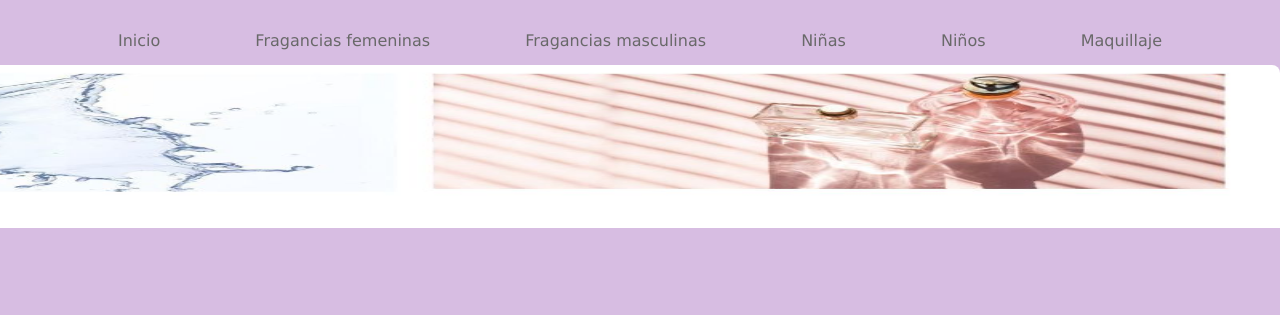
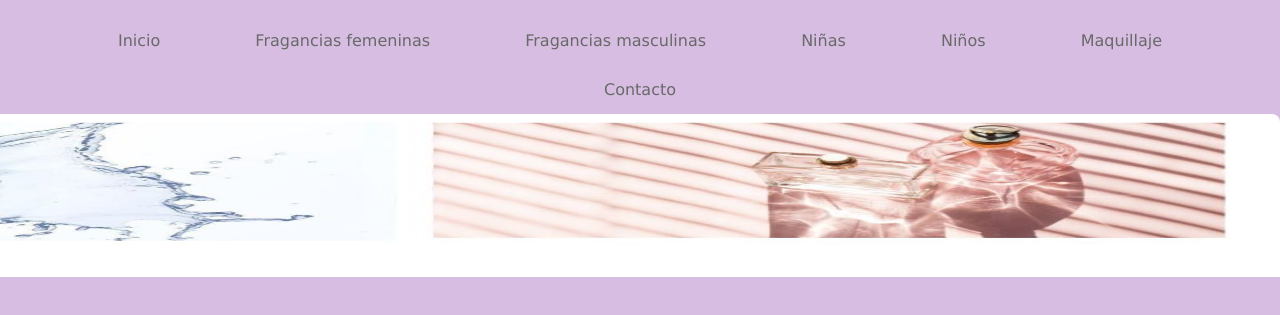
Before and after one commit to AngeOrocopey/eclatparfumerie, a plain HTML site: page index.html in a window 1280 px wide. Shown: the part 71-386 px from the top of the page. Drawn offline with Linux system fonts and the light colour scheme; files whose address does not match are found by name; a web font is replaced by a local one.

Commit message:
Update index.html

```diff
--- a/index.html
+++ b/index.html
@@ -20,6 +20,7 @@
         <a href="" class="nav-link">Niñas</a>
         <a href="" class="nav-link">Niños</a>
         <a href="" class="nav-link">Maquillaje</a>
+        <a href="" class="nav-link">Contacto</a>
 
     </nav>
 
```
